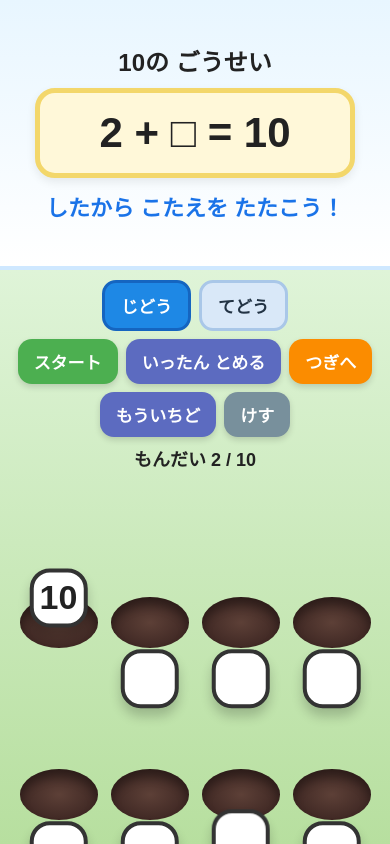
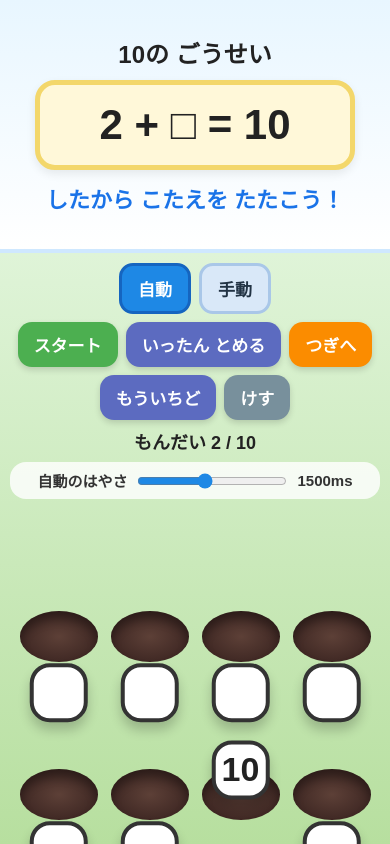
Before and after one commit to Mimo-san425/10Gousei, a plain HTML site: page index.html in a window 390 px wide. Both pictures are taken after a click on the button "つぎへ". Drawn offline with Linux system fonts and the light colour scheme.

Commit message:
Refactor layout heights and add speed control
Adjusted layout heights and improved speed control features.

```diff
--- a/index.html
+++ b/index.html
@@ -16,14 +16,12 @@
     color: #222;
     overflow: hidden;
   }
-
   body {
     display: flex;
     flex-direction: column;
   }
-
   .top-area {
-    height: 32%;
+    height: 30%;
     background: linear-gradient(to bottom, #e8f6ff, #ffffff);
     display: flex;
     flex-direction: column;
@@ -32,13 +30,11 @@
     padding: 10px 12px;
     border-bottom: 4px solid #cfe8ff;
   }
-
   .title {
     font-size: clamp(24px, 3.5vw, 40px);
     font-weight: bold;
     margin-bottom: 10px;
   }
-
   .equation {
     font-size: clamp(42px, 8vw, 86px);
     font-weight: bold;
@@ -50,7 +46,6 @@
     text-align: center;
     box-shadow: 0 4px 10px rgba(0,0,0,0.08);
   }
-
   .message {
     margin-top: 12px;
     font-size: clamp(22px, 3vw, 34px);
@@ -59,25 +54,22 @@
     min-height: 1.5em;
     text-align: center;
   }
-
   .bottom-area {
-    height: 68%;
+    height: 70%;
     background: linear-gradient(to bottom, #dff4d8, #b7df9f);
     padding: 10px 10px 12px;
     display: flex;
     flex-direction: column;
     gap: 8px;
   }
-
+  .mode-row,
   .controls,
-  .mode-row,
   .manual-panel {
     display: flex;
     justify-content: center;
     gap: 8px;
     flex-wrap: wrap;
   }
-
   button {
     font-size: clamp(17px, 2.1vw, 26px);
     padding: 10px 16px;
@@ -89,7 +81,6 @@
     color: white;
     box-shadow: 0 3px 6px rgba(0,0,0,0.15);
   }
-
   button.secondary { background: #5c6bc0; }
   button.orange { background: #fb8c00; }
   button.gray { background: #78909c; }
@@ -104,38 +95,55 @@
     color: white;
     border-color: #1565c0;
   }
-
   .status {
     text-align: center;
     font-size: clamp(18px, 2.2vw, 28px);
     font-weight: bold;
   }
-
+  .speed-box,
   .manual-wrap {
-    background: rgba(255,255,255,0.78);
+    background: rgba(255,255,255,0.82);
     border-radius: 16px;
-    padding: 8px;
+    padding: 8px 10px;
+  }
+  .speed-box {
+    display: flex;
+    justify-content: center;
+    gap: 16px;
+    flex-wrap: wrap;
+    align-items: center;
+  }
+  .speed-item {
+    display: flex;
+    align-items: center;
+    gap: 8px;
+    font-size: clamp(15px, 1.8vw, 22px);
+    font-weight: bold;
+    color: #333;
+  }
+  .speed-item input[type="range"] {
+    width: 220px;
+    accent-color: #1e88e5;
+  }
+  .manual-wrap {
     display: none;
   }
   .manual-wrap.show {
     display: block;
   }
-
   .manual-title {
     text-align: center;
     font-size: clamp(16px, 2vw, 24px);
     font-weight: bold;
-    margin-bottom: 6px;
+    margin-bottom: 8px;
     color: #333;
   }
-
   .manual-panel button {
     min-width: 58px;
     padding: 10px 0;
     font-size: clamp(18px, 2.2vw, 28px);
     background: #8e24aa;
   }
-
   .board {
     flex: 1;
     display: grid;
@@ -145,7 +153,6 @@
     justify-items: center;
     padding: 6px 8px 12px;
   }
-
   .hole {
     width: min(20vw, 150px);
     height: min(14vw, 96px);
@@ -156,7 +163,6 @@
     overflow: visible;
     box-shadow: inset 0 8px 10px rgba(0,0,0,0.3);
   }
-
   .mole {
     position: absolute;
     left: 50%;
@@ -178,22 +184,18 @@
     transition: transform 0.18s ease;
     pointer-events: none;
   }
-
   .mole.show {
     transform: translate(-50%, -18%);
     pointer-events: auto;
   }
-
   .mole.correct {
     background: #d9ffd9;
     border-color: #2e7d32;
   }
-
   .mole.wrong {
     background: #ffd9d9;
     border-color: #c62828;
   }
-
   .overlay {
     position: fixed;
     inset: 0;
@@ -203,11 +205,9 @@
     justify-content: center;
     z-index: 50;
   }
-
   .overlay.show {
     display: flex;
   }
-
   .overlay-card {
     background: white;
     border-radius: 20px;
@@ -216,26 +216,22 @@
     text-align: center;
     box-shadow: 0 12px 24px rgba(0,0,0,0.25);
   }
-
   .overlay-title {
     font-size: clamp(34px, 6vw, 60px);
     font-weight: bold;
     margin-bottom: 12px;
     color: #e65100;
   }
-
   .overlay-text {
     font-size: clamp(22px, 3vw, 32px);
     margin-bottom: 18px;
   }
-
   .overlay-buttons {
     display: flex;
     justify-content: center;
     gap: 10px;
     flex-wrap: wrap;
   }
-
   @media (max-width: 800px) {
     .board {
       grid-template-columns: repeat(4, 1fr);
@@ -247,6 +243,9 @@
     }
     .manual-panel button {
       min-width: 52px;
+    }
+    .speed-item input[type="range"] {
+      width: 150px;
     }
   }
 </style>
@@ -261,8 +260,8 @@
 
 <div class="bottom-area">
   <div class="mode-row">
-    <button id="autoModeBtn" class="mode-btn active">じどう</button>
-    <button id="manualModeBtn" class="mode-btn">てどう</button>
+    <button id="autoModeBtn" class="mode-btn active">自動</button>
+    <button id="manualModeBtn" class="mode-btn">手動</button>
   </div>
 
   <div class="controls">
@@ -277,8 +276,16 @@
     もんだい <span id="currentIndex">1</span> / <span id="totalCount">10</span>
   </div>
 
+  <div class="speed-box">
+    <div class="speed-item">
+      自動のはやさ
+      <input id="autoSpeedSlider" type="range" min="700" max="2500" step="100" value="1500">
+      <span id="autoSpeedValue">1500ms</span>
+    </div>
+  </div>
+
   <div id="manualWrap" class="manual-wrap">
-    <div class="manual-title">てどうモード：きょういんが したの すうじを おすと もぐらが でます</div>
+    <div class="manual-title">手動モード：教員が数字を押すと、その数字が出ます</div>
     <div id="manualPanel" class="manual-panel"></div>
   </div>
 
@@ -310,11 +317,9 @@ const problems = [
   { count: 4 }
 ];
 
-/* 前回より遅め */
 const HOLE_COUNT = 8;
-const SHOW_INTERVAL = 1200;   // 自動で出る間隔（遅め）
-const SHOW_DURATION = 1600;   // 出ている時間（長め）
 const CORRECT_APPEAR_RATE = 0.28;
+const MANUAL_SHOW_DURATION = 1600;
 
 const board = document.getElementById("board");
 const equation = document.getElementById("equation");
@@ -339,11 +344,26 @@ const manualModeBtn = document.getElementById("manualModeBtn");
 const manualWrap = document.getElementById("manualWrap");
 const manualPanel = document.getElementById("manualPanel");
 
+const autoSpeedSlider = document.getElementById("autoSpeedSlider");
+const autoSpeedValue = document.getElementById("autoSpeedValue");
+
 let currentProblemIndex = 0;
 let spawnTimer = null;
 let running = false;
 let holes = [];
-let mode = "auto"; // auto / manual
+let mode = "auto";
+
+function getAutoInterval() {
+  return Number(autoSpeedSlider.value);
+}
+
+function getAutoDuration() {
+  return Math.max(Number(autoSpeedSlider.value) + 400, 1100);
+}
+
+function updateSpeedLabel() {
+  autoSpeedValue.textContent = `${autoSpeedSlider.value}ms`;
+}
 
 function shuffle(array) {
   const arr = [...array];
@@ -399,13 +419,18 @@ function loadProblem(index) {
   const p = problems[currentProblemIndex];
 
   equation.textContent = `${p.count} + □ = 10`;
-  message.textContent = "したから こたえを たたこう！";
   currentIndexEl.textContent = currentProblemIndex + 1;
   totalCountEl.textContent = problems.length;
 
   hideOverlay();
   clearMoles();
   pauseGame();
+
+  if (mode === "manual") {
+    message.textContent = "教員が下の数字を押してください";
+  } else {
+    message.textContent = "したから こたえを たたこう！";
+  }
 }
 
 function clearMoles() {
@@ -419,14 +444,24 @@ function clearMoles() {
 
 function startGame() {
   if (mode === "manual") {
-    message.textContent = "きょういんが したの すうじを おしてください";
+    message.textContent = "教員が下の数字を押してください";
     running = false;
     return;
   }
+
   if (running) return;
   running = true;
+  message.textContent = "したから こたえを たたこう！";
   spawnLoop();
-  spawnTimer = setInterval(spawnLoop, SHOW_INTERVAL);
+  restartAutoTimer();
+}
+
+function restartAutoTimer() {
+  clearInterval(spawnTimer);
+  spawnTimer = setInterval(() => {
+    if (mode !== "auto" || !running) return;
+    spawnLoop();
+  }, getAutoInterval());
 }
 
 function pauseGame() {
@@ -440,8 +475,6 @@ function retryProblem() {
   loadProblem(currentProblemIndex);
   if (mode === "auto") {
     startGame();
-  } else {
-    message.textContent = "きょういんが したの すうじを おしてください";
   }
 }
 
@@ -451,8 +484,6 @@ function nextProblem() {
     loadProblem(currentProblemIndex + 1);
     if (mode === "auto") {
       startGame();
-    } else {
-      message.textContent = "きょういんが したの すうじを おしてください";
     }
   } else {
     showOverlay("おしまい！", "ぜんぶ できました！");
@@ -473,7 +504,7 @@ function findFreeHole() {
   return freeHoles[Math.floor(Math.random() * freeHoles.length)];
 }
 
-function showNumberInHole(holeObj, value, duration = SHOW_DURATION) {
+function showNumberInHole(holeObj, value, duration) {
   if (!holeObj) return;
   const mole = holeObj.mole;
 
@@ -493,7 +524,7 @@ function showNumberInHole(holeObj, value, duration = SHOW_DURATION) {
 function spawnSpecificNumber(value) {
   const hole = findFreeHole();
   if (!hole) return;
-  showNumberInHole(hole, value, SHOW_DURATION);
+  showNumberInHole(hole, value, MANUAL_SHOW_DURATION);
 }
 
 function spawnLoop() {
@@ -510,7 +541,7 @@ function spawnLoop() {
     value = wrongs[Math.floor(Math.random() * wrongs.length)];
   }
 
-  showNumberInHole(hole, value, SHOW_DURATION);
+  showNumberInHole(hole, value, getAutoDuration());
 }
 
 function handleTap(mole) {
@@ -532,7 +563,7 @@ function handleTap(mole) {
     setTimeout(() => {
       if (!overlay.classList.contains("show")) {
         if (mode === "manual") {
-          message.textContent = "きょういんが したの すうじを おしてください";
+          message.textContent = "教員が下の数字を押してください";
         } else {
           message.textContent = "したから こたえを たたこう！";
         }
@@ -556,7 +587,7 @@ function setMode(newMode) {
     manualModeBtn.classList.add("active");
     autoModeBtn.classList.remove("active");
     manualWrap.classList.add("show");
-    message.textContent = "きょういんが したの すうじを おしてください";
+    message.textContent = "教員が下の数字を押してください";
   }
 }
 
@@ -583,14 +614,21 @@ overlayNextBtn.addEventListener("click", () => {
   hideOverlay();
   nextProblem();
 });
-
 overlayRetryBtn.addEventListener("click", () => {
   hideOverlay();
   retryProblem();
 });
 
+autoSpeedSlider.addEventListener("input", () => {
+  updateSpeedLabel();
+  if (mode === "auto" && running) {
+    restartAutoTimer();
+  }
+});
+
 buildBoard();
 buildManualPanel();
+updateSpeedLabel();
 loadProblem(0);
 setMode("auto");
 </script>
```
